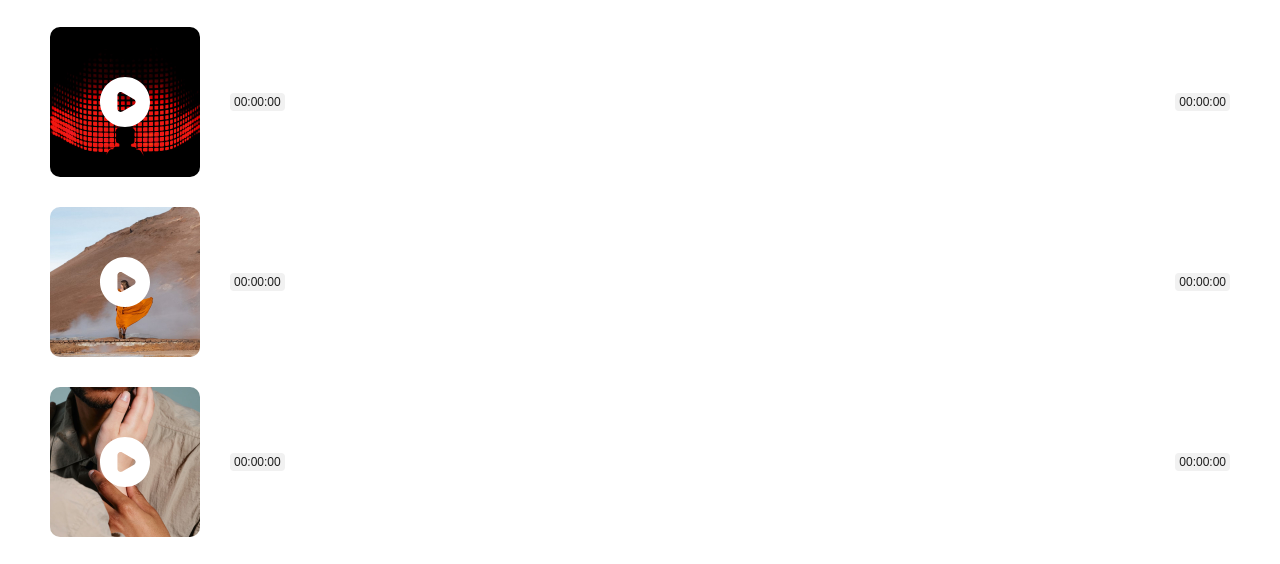
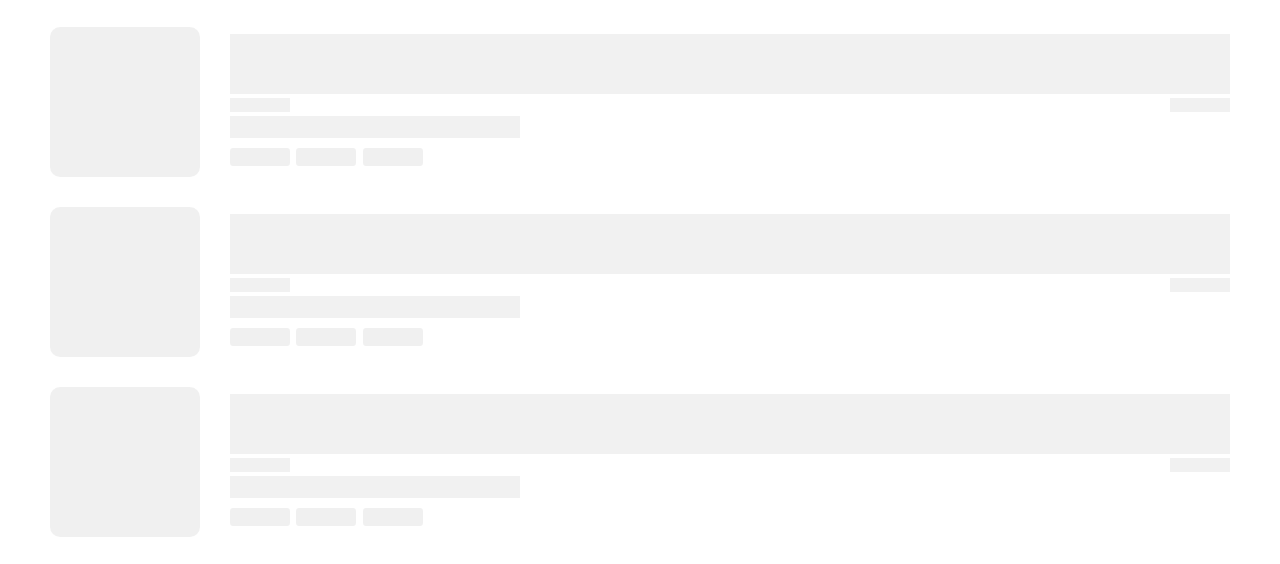
Before and after one commit to arunrajwebdeveloper/subinsudhagalleryHtml, a plain HTML site: page sounds.html in a window 1280 px wide. Shown: the part 218-782 px from the top of the page. Drawn offline with nearby package versions, Linux system fonts and the light colour scheme; a script that the page names is missing; a web font is replaced by a local one.

Commit message:
skeleton_loader

```diff
--- a/assets/js/waveSurfer.js
+++ b/assets/js/waveSurfer.js
@@ -15,20 +15,26 @@ function createWaveSurfer(containerId, audioFile) {
   wavesurfer.load(audioFile);
 
   // Event listener to update play/pause button text
+  wavesurfer.on("loading", function (percent) {
+    const sound__load__percent = document.getElementById(
+      `sound__load__percent${containerId.charAt(containerId.length - 1)}`
+    );
 
-  wavesurfer.on("loading", function (percent) {
-    const loadingElement = document.getElementById(
-      `loading-element${containerId.charAt(containerId.length - 1)}`
-    );
-    loadingElement.innerHTML = `<div>${percent}%</div>`;
+    sound__load__percent.innerText = `${percent}%`;
   });
 
   // on ready
   wavesurfer.on("ready", () => {
-    const loadingElement = document.getElementById(
-      `loading-element${containerId.charAt(containerId.length - 1)}`
+    const skeleton__loader = document.getElementById(
+      `sound__skeleton__${containerId.charAt(containerId.length - 1)}`
     );
-    loadingElement.style.display = "none";
+
+    const sound__item__block = document.getElementById(
+      `sound__item__block__${containerId.charAt(containerId.length - 1)}`
+    );
+
+    skeleton__loader.remove();
+    sound__item__block.style.display = "flex";
 
     // get meta
     getAudioMetaData(containerId, audioFile);
--- a/assets/style/main.css
+++ b/assets/style/main.css
@@ -989,6 +989,106 @@ ul {
   border-radius: 4px;
 }
 
+/* SOUND SKELETON LOADER */
+.sound__skeleton__loader {
+  background-color: #eaeaea;
+}
+/* .sound-cover__skeleton {
+  width: 100%;
+  aspect-ratio: 1 / 1;
+  border-radius: 10px;
+}
+
+@supports not (aspect-ratio: 1 / 1) {
+  .sound-cover__skeleton::before {
+    float: left;
+    padding-top: 100%;
+    content: "";
+  }
+
+  .sound-cover__skeleton::after {
+    display: block;
+    content: "";
+    clear: both;
+  }
+} */
+
+.sound-cover__skeleton {
+  width: 100%;
+  border-radius: 10px;
+}
+.sound-cover__skeleton::before {
+  content: "";
+  float: left;
+  padding-top: 100%;
+}
+.sound-cover__skeleton::after {
+  content: "";
+  display: block;
+  clear: both;
+}
+
+.sound-item-content__skeleton {
+  margin-top: 10px;
+}
+
+.sound-timecode-item__skeleton {
+  height: 14px;
+  display: inline-block;
+  width: 60px;
+}
+.sound-title__skeleton {
+  height: 22px;
+}
+.sound-subtext__skeleton {
+  width: 60px;
+  height: 18px;
+  display: inline-block;
+  margin-top: 10px;
+  margin-right: 2px;
+  border-radius: 3px;
+}
+
+.sound__skeleton__loader {
+  -moz-animation: 1.5s skeleton__animation linear infinite;
+  -webkit-animation: 1.5s skeleton__animation linear infinite;
+  animation: 1.5s skeleton__animation linear infinite;
+}
+
+@-moz-keyframes skeleton__animation {
+  0% {
+    opacity: 1;
+  }
+  50% {
+    opacity: 0.4;
+  }
+  100% {
+    opacity: 1;
+  }
+}
+@-webkit-keyframes skeleton__animation {
+  0% {
+    opacity: 1;
+  }
+  50% {
+    opacity: 0.4;
+  }
+  100% {
+    opacity: 1;
+  }
+}
+@keyframes skeleton__animation {
+  0% {
+    opacity: 1;
+  }
+  50% {
+    opacity: 0.4;
+  }
+  100% {
+    opacity: 1;
+  }
+}
+
 /* RESPONSIVE */
 
 @media screen and (max-width: 767px) {
@@ -997,6 +1097,12 @@ ul {
   }
   .sounds-list {
     padding-left: 15px;
+  }
+
+  /* skeleton sound */
+
+  .sound-player__skeleton {
+    display: none;
   }
 }
 
@@ -1123,6 +1229,36 @@ ul {
   .sounds-list .sound-item-content .item-subtext {
     font-size: 12px;
   }
+
+  /* skeleton sound */
+
+  .sound-item-wrap__skeleton {
+    display: flex;
+    align-items: center;
+    justify-content: flex-start;
+    gap: 30px;
+  }
+  .sound-cover__skeleton {
+    max-width: 150px;
+  }
+  .sound-item-content__skeleton {
+    margin-top: 0;
+    width: calc(100% - 150px);
+  }
+  .sound-waveform__skeleton {
+    height: 60px;
+  }
+  .sound-timecode__skeleton {
+    display: flex;
+    justify-content: space-between;
+    align-items: center;
+    margin-top: 4px;
+    margin-bottom: 4px;
+  }
+  .sound-title__skeleton {
+    height: 22px;
+    max-width: 290px;
+  }
 }
 @media screen and (min-width: 992px) {
   .main-navigation {
@@ -1193,3 +1329,8 @@ ul {
     width: calc(33.333333333% - 55px);
   }
 }
+
+/* initial hide - remove while react development */
+.sounds-list .sound-item .sound-item-wrap {
+  display: none;
+}
--- a/sounds.html
+++ b/sounds.html
@@ -210,7 +210,28 @@
           const li = document.createElement("li");
           li.className = "sound-item";
           li.innerHTML = `
-       <div class="sound-item-wrap">
+              <div id="sound__skeleton__${sound.id}" class="sound-item-wrap__skeleton">
+                <div class="sound__skeleton__loader sound-cover__skeleton"><div id="sound__load__percent${sound.id}"></div></div>
+                <div class="sound-item-content__skeleton">
+                  <div class="sound-player__skeleton">
+                    <div class="sound__skeleton__loader sound-waveform__skeleton"></div>
+                    <div class="sound-timecode__skeleton">
+                      <span class="sound__skeleton__loader sound-timecode-item__skeleton"></span>
+                      <span class="sound__skeleton__loader sound-timecode-item__skeleton"></span>
+                    </div>
+                  </div>
+                  <div class="sound-info-render__skeleton">
+                    <div class="sound__skeleton__loader sound-title__skeleton"></div>
+                    <div>
+                      <span class="sound__skeleton__loader sound-subtext__skeleton"></span>
+                      <span class="sound__skeleton__loader sound-subtext__skeleton"></span>
+                      <span class="sound__skeleton__loader sound-subtext__skeleton"></span>
+                    </div>
+                  </div>
+                </div>
+              </div>
+
+            <div id="sound__item__block__${sound.id}" class="sound-item-wrap">
               <div class="album-cover">
                 <img class="sound-thumbnail" src="${sound.imageSrc}" alt="music image" />
                 <div class="controls">
@@ -220,7 +241,6 @@
               <div class="sound-item-content">
                 <div class="sound-player">
                   <div id="waveform${sound.id}"></div>
-             <div id="loading-element${sound.id}"></div>
                   <div class="timecode">
                     <span id="currentTime${sound.id}">00:00:00</span>
                     <span id="totalDuration${sound.id}">00:00:00</span>
```
Lines whose indentation alone changed are shown as unchanged.
